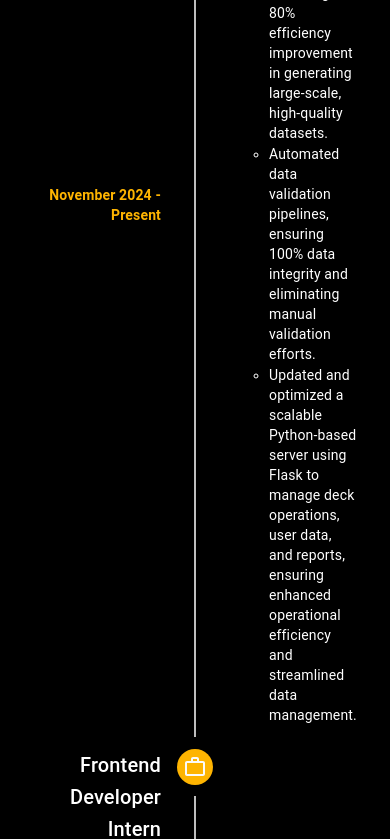
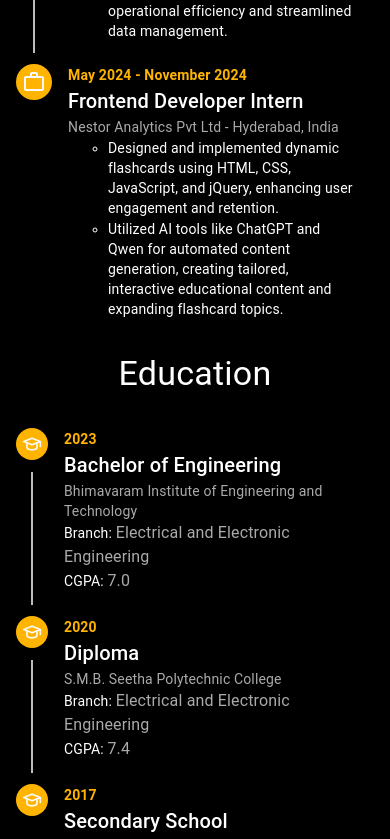
Before and after one commit to JagadeeshPati4/my_portfolio, a React (Vite) app: page /About in a window 390 px wide. Shown: the part 1880-2719 px from the top of the page. Built offline with nearby package versions, Linux system fonts and the light colour scheme.

Commit message:
'timeline changes in mobile'

```diff
--- a/src/components/about/index.jsx
+++ b/src/components/about/index.jsx
@@ -1,6 +1,6 @@
 import React, { useEffect,useContext } from 'react';
 import { Box, Typography, Button, Grid, List, ListItem, Paper } from '@mui/material';
-import { Timeline, TimelineItem, TimelineSeparator, TimelineDot, TimelineConnector, TimelineContent, TimelineOppositeContent } from '@mui/lab';
+import { Timeline, TimelineItem, TimelineSeparator, TimelineDot, TimelineConnector, TimelineContent, TimelineOppositeContent,timelineItemClasses  } from '@mui/lab';
 import { FaDownload } from "react-icons/fa6";
 import { IoEyeOutline } from "react-icons/io5";
 import { useTheme } from '@mui/material/styles';
@@ -102,6 +102,79 @@ const About = () => {
     });
   }, [skills]);
 
+  const TimelineSection = ({ items, IconComponent, type ,isMobile}) => {
+
+    return (
+        <Timeline
+            sx={{
+                ...(isMobile && {
+                    [`& .${timelineItemClasses.root}:before`]: {
+                        flex: 0,
+                        padding: 0,
+                    },
+                }),
+                ...(!isMobile && {
+                    position: 'alternate'
+                })
+            }}
+        >
+            {items.map((item, index) => (
+                <TimelineItem key={index}>
+                    {!isMobile && (
+                        <TimelineOppositeContent sx={{ m: 'auto 0' }}>
+                            <Typography variant="body2" sx={{ color: '#FEB401', fontWeight: 'bold' }}>
+                                {item.year}
+                            </Typography>
+                        </TimelineOppositeContent>
+                    )}
+                    <TimelineSeparator>
+                        <TimelineDot sx={{ backgroundColor: '#FEB401' }}>
+                            <IconComponent size={20} />
+                        </TimelineDot>
+                        {index < items.length - 1 && <TimelineConnector />}
+                    </TimelineSeparator>
+                    <TimelineContent sx={{ py: '12px', px: 2 }}>
+                        {isMobile && (
+                            <Typography variant="body2" sx={{ color: '#FEB401', fontWeight: 'bold' }}>
+                                {item.year}
+                            </Typography>
+                        )}
+                        <Typography variant="h6">
+                            {type === 'experience' ? item.title : item.degree}
+                        </Typography>
+                        <Typography variant="body2" sx={{ color: '#aaa' }}>
+                            {type === 'experience'
+                                ? `${item.company} - ${item.location}`
+                                : item.institution
+                            }
+                        </Typography>
+                        {type === 'experience' && (
+                            <ul>
+                                {item.responsibilities.map((task, i) => (
+                                    <li key={i}>
+                                        <Typography variant="body2">{task}</Typography>
+                                    </li>
+                                ))}
+                            </ul>
+                        )}
+                        {type === 'education' && (
+                            <>
+                                {item.field && (
+                                    <Typography variant="body2">
+                                        Branch: <Typography component="span" sx={{ color: '#aaa' }}>{item.field}</Typography>
+                                    </Typography>
+                                )}
+                                <Typography variant="body2">
+                                    CGPA: <Typography component="span" sx={{ color: '#aaa' }}>{item.cgpa}</Typography>
+                                </Typography>
+                            </>
+                        )}
+                    </TimelineContent>
+                </TimelineItem>
+            ))}
+        </Timeline>
+    );
+};
   return (
     <Box sx={{ color: isColor, backgroundColor: isBgColor, overflowX: 'hidden',margin: { xs: '0% 0% 10% 0%', sm: '0' },
     padding: { xs: '10% 0% 0% 0%', sm: '0' }, // Hide horizontal scroll bar
@@ -280,68 +353,26 @@ const About = () => {
           ))}
         </Grid>
       </Box>
-      <Box sx={{ mb: '5' }} >
-      <Typography variant="h4" gutterBottom>Experience</Typography>
-      <Timeline position="alternate">
-        {experience.map((exp, index) => (
-          <TimelineItem key={index}>
-            <TimelineOppositeContent sx={{ m: 'auto 0' }}>
-              <Typography variant="body2" sx={{ color: '#FEB401', fontWeight: 'bold' }}>
-                {exp.year}
-              </Typography>
-            </TimelineOppositeContent>
-            <TimelineSeparator>
-              <TimelineDot sx={{ backgroundColor: '#FEB401' }} >
-              <WorkOutlineIcon size={20} />
-                </TimelineDot>
-              {index < experience.length  && <TimelineConnector />}
-            </TimelineSeparator>
-            <TimelineContent sx={{ py: '12px', px: 2 }}>
-              <Typography variant="h6">{exp.title}</Typography>
-              <Typography variant="body2" sx={{ color: '#aaa' }}>
-                {exp.company} - {exp.location}
-              </Typography>
-              <ul>
-                {exp.responsibilities.map((task, i) => (
-                  <li key={i}>
-                    <Typography variant="body2">{task}</Typography>
-                  </li>
-                ))}
-              </ul>
-            </TimelineContent>
-          </TimelineItem>
-        ))}
-      </Timeline>
+        <Box sx={{ mb: '5' }}>
+          <Typography variant="h4" gutterBottom>Experience</Typography>
+          <TimelineSection
+              items={experience}
+              IconComponent={WorkOutlineIcon}
+              isMobile={isMobile}
+              type="experience"
+          />
+        </Box>
 
-      </Box>
-      <Box >
+    <Box>
         <Typography variant="h4" gutterBottom>Education</Typography>
-        <Timeline position="alternate">
-      {education.map((edu, index) => (
-        <TimelineItem key={index} sx={{ p: '1' }}>
-          <TimelineOppositeContent sx={{ m: 'auto 0' }}>
-            <Typography variant="body2" sx={{ color: '#FEB401', fontWeight: 'bold' }}>
-              {edu.year}
-            </Typography>
-          </TimelineOppositeContent>
-          <TimelineSeparator>
-            <TimelineDot sx={{ backgroundColor: '#FEB401' }}>
-              <TbSchool size={20} />
-            </TimelineDot>
-            {index < education.length  && <TimelineConnector  />}
-          </TimelineSeparator>
-          <TimelineContent sx={{ py: '12px', px: 2 }}>
-            <Typography variant="h6">{edu.degree}</Typography>
-            <Typography variant="body2" sx={{ color: '#aaa' }}>
-              {edu.institution}
-            </Typography>
-           {edu.field && <Typography variant="body2">Branch: <Typography variant="span" sx={{color:'#aaa'}}>{edu.field}</Typography></Typography>}
-            <Typography variant="body2">CGPA: <Typography variant="span" sx={{color:'#aaa'}}>{edu.cgpa}</Typography></Typography>
-          </TimelineContent>
-        </TimelineItem>
-      ))}
-    </Timeline>
-      </Box>
+        <TimelineSection
+            items={education}
+            IconComponent={TbSchool}
+            isMobile={isMobile}
+            type="education"
+        />
+    </Box>
+
     </Box>
   );
 };
```
Also changed, not shown: 1 other file (tests, documents, lock files or other folders).
